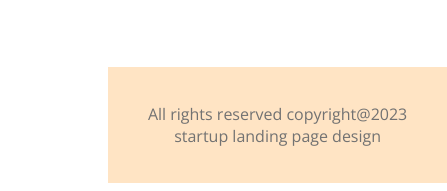
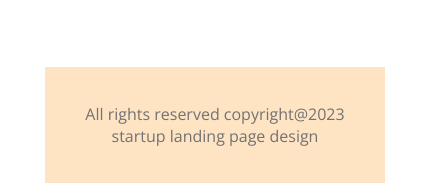
Before and after one commit to shakilawd/g3-architects-resources, a plain HTML site: page index.html in a window 390 px wide. Shown: the part 7238-7429 px from the top of the page, 447 px wide, since content can reach past the window. Drawn offline with nearby package versions, Linux system fonts and the light colour scheme.

Commit message:
finished the footer responsive

```diff
--- a/styles/architects.css
+++ b/styles/architects.css
@@ -228,6 +228,10 @@ main{
 .facts-card-container{
     gap: 20px;
 }
+.footer-content{
+    margin-left: 10%;
+    margin-right: 50%;
+}
 
 
 }
```
